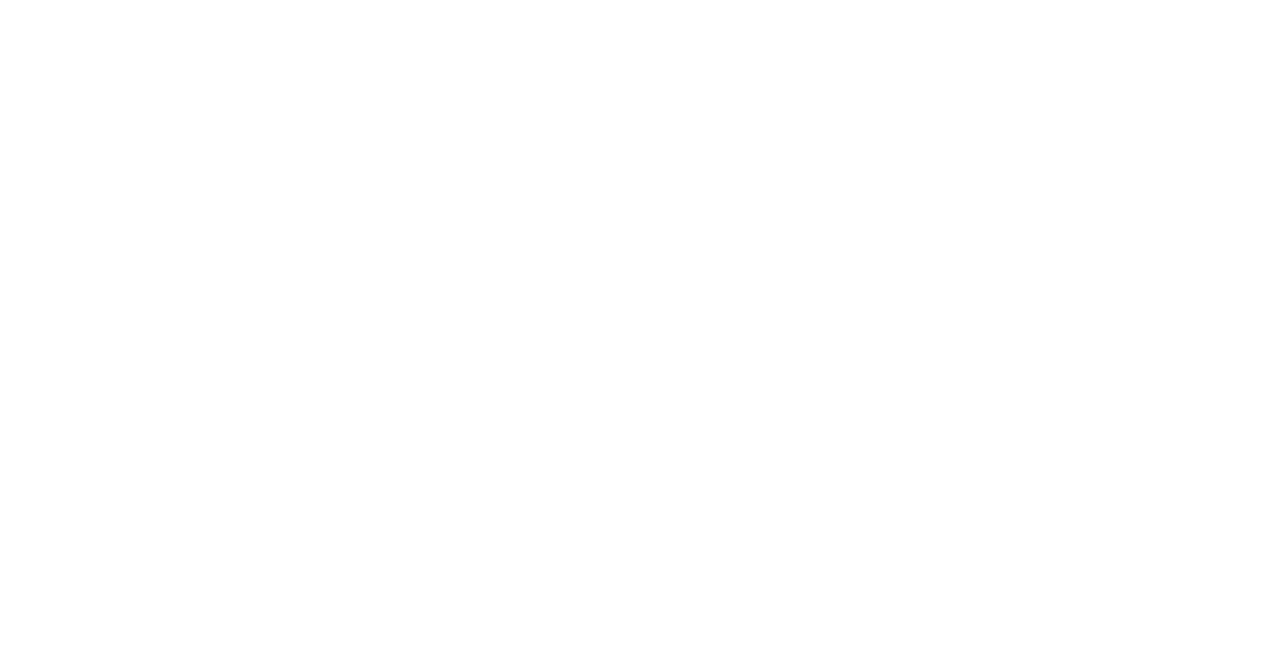
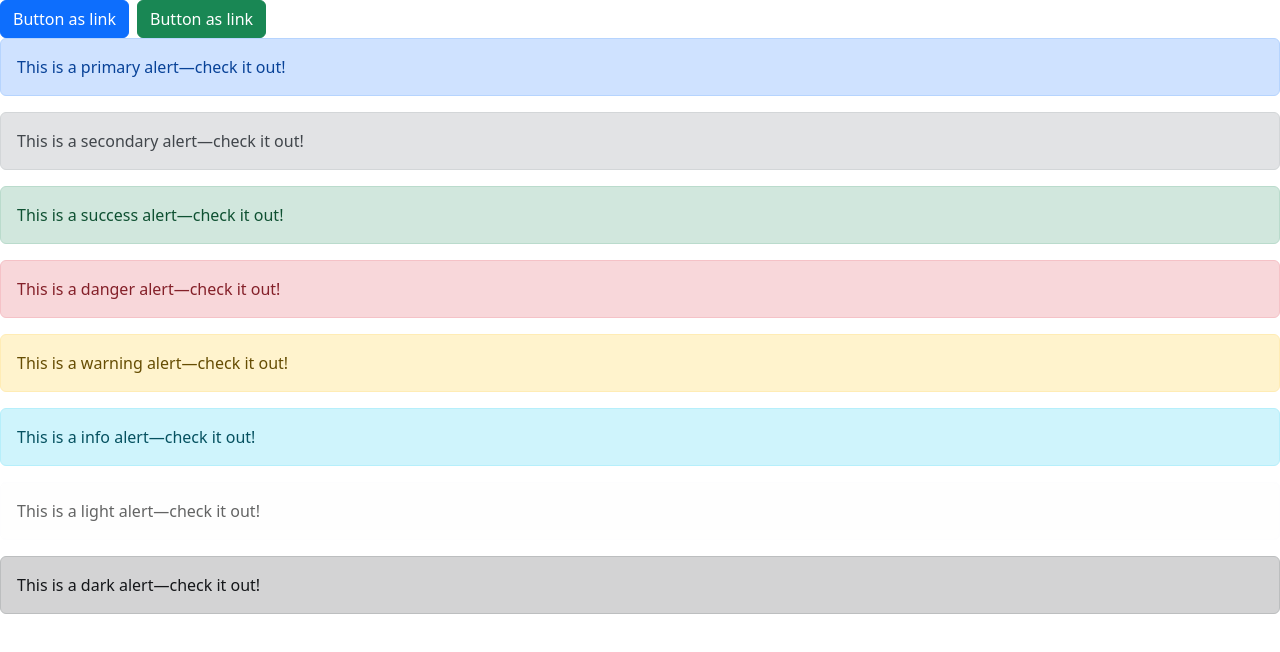
Before and after one commit to gholamreza-hasnzade/learning-reactjs, a React (Create React App) app: page / in a window 1280 px wide. Shown: the top 652 px of the page. Built offline with nearby package versions, Linux system fonts and the light colour scheme.

Commit message:
react-bootstrap components

```diff
--- a/src/App.js
+++ b/src/App.js
@@ -1,10 +1,11 @@
 import React, { Component } from "react";
+import Parctice from "./practice-components";
 
 export class App extends Component {
   render() {
     return (
       <>
-
+        <Parctice />
       </>
     );
   }
--- /dev/null
+++ b/src/practice-components/index.js
@@ -0,0 +1,12 @@
+import React from "react";
+import { ReactBootstrap } from "./react-bootstrap";
+
+const Parctice = () => {
+  return (
+    <div>
+      <ReactBootstrap />
+    </div>
+  );
+};
+
+export default Parctice;
--- /dev/null
+++ b/src/practice-components/react-bootstrap/index.js
@@ -0,0 +1,32 @@
+import React from "react";
+import { Alert, Button, Stack } from "react-bootstrap";
+
+export const ReactBootstrap = () => {
+  return (
+    <div>
+      <Stack direction="horizontal" gap={2}>
+        <Button as="a" variant="primary">
+          Button as link
+        </Button>
+        <Button as="a" variant="success">
+          Button as link
+        </Button>
+      </Stack>
+
+      {[
+        "primary",
+        "secondary",
+        "success",
+        "danger",
+        "warning",
+        "info",
+        "light",
+        "dark",
+      ].map((variant) => (
+        <Alert key={variant} variant={variant}>
+          This is a {variant} alert—check it out!
+        </Alert>
+      ))}
+    </div>
+  );
+};
```
Lines whose indentation alone changed are shown as unchanged.
